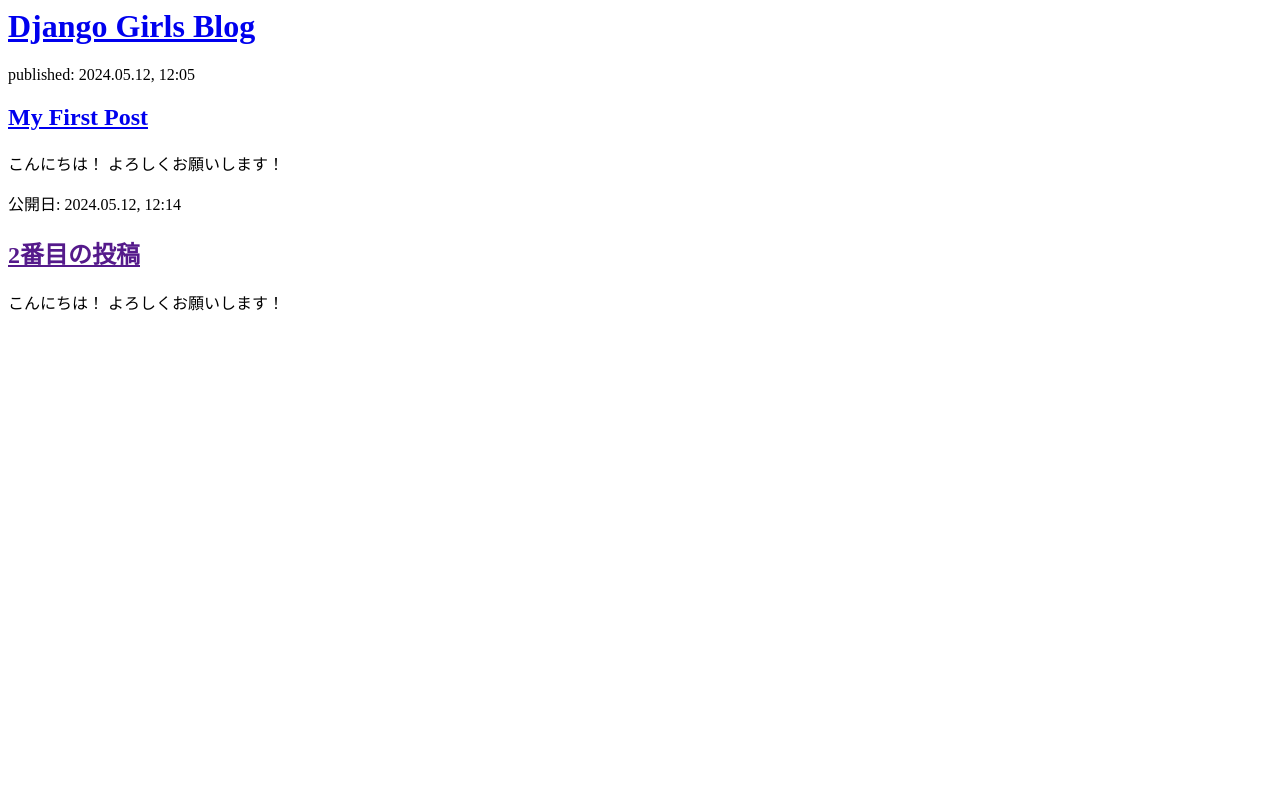
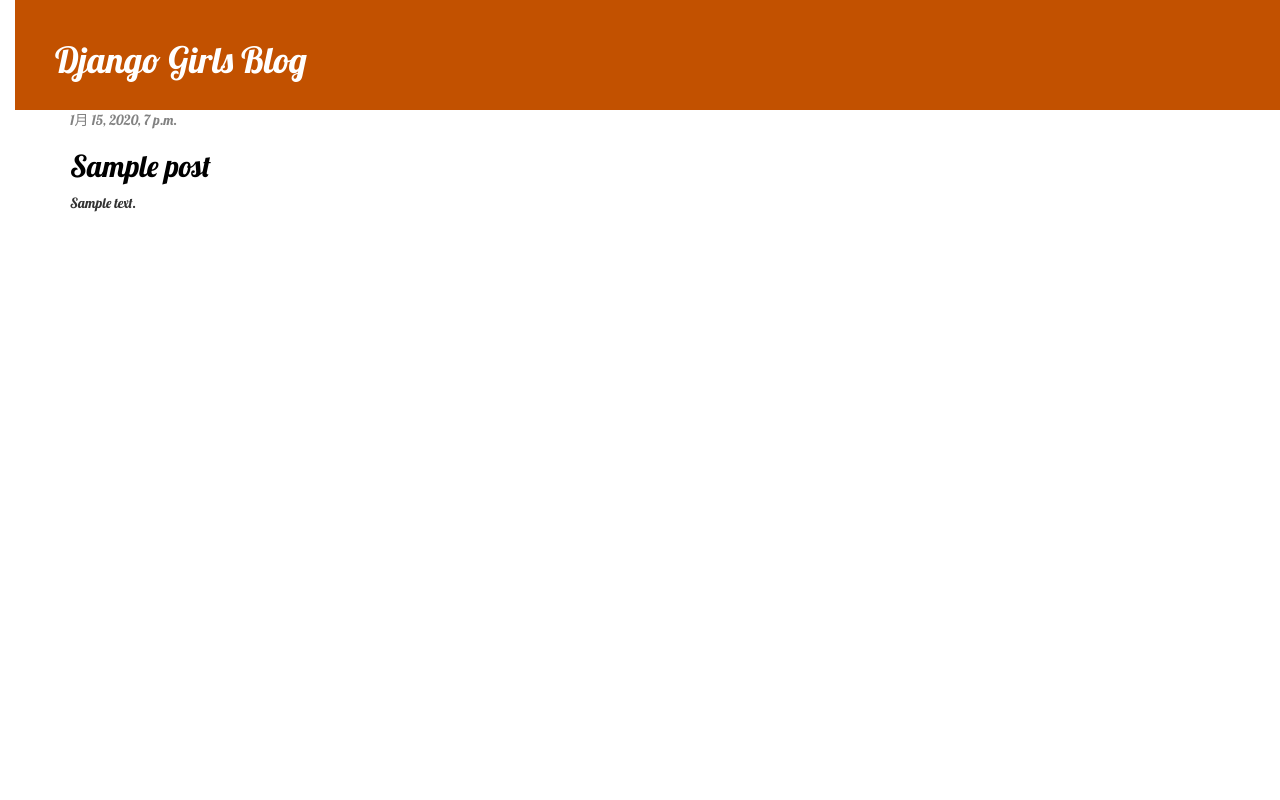
Before and after one commit to reika011329/my-first-blog, a Django app: page / in a window 1280 px wide. Run offline with Django 3.2, Linux system fonts and the light colour scheme; tables that the repository leaves empty hold one stand-in row (values such as "Sample post"); some libraries are stand-ins or nearby versions.

Commit message:
Added view and template for detailed blog post as well as CSS for the site

```diff
--- /dev/null
+++ b/blog/static/css/blog.css
@@ -0,0 +1,53 @@
+h1 a, h2 a {
+    color: #c25100;
+}
+
+body{
+    padding-left: 15px;
+    font-family: 'Lobster';
+}
+
+.page_header{
+    background-color: #C25100;
+    margin-top: 0;
+    padding: 20px 20px 20px 40px;
+}
+
+.page_header h1, .page_header h1 a, .page_header h1 a:visited, .page_header h1 a:active{
+    color:#ffffff;
+    font-size:36px;
+    text-decoration: none;
+}
+.content {
+    margin-left: 40px;
+}
+h1, h2, h3, h4 {
+    font-family: 'Lobster', cursive;
+}
+
+.date {
+    color: #828282;
+}
+
+.save {
+    float: right;
+}
+
+.post-form textarea, .post-form input {
+    width: 100%;
+}
+
+.top-menu, .top-menu:hover, .top-menu:visited {
+    color: #ffffff;
+    float: right;
+    font-size: 26pt;
+    margin-right: 20px;
+}
+
+.post {
+    margin-bottom: 70px;
+}
+
+.post h2 a, .post h2 a:visited {
+    color: #000000;
+}
--- /dev/null
+++ b/blog/templates/blog/base.html
@@ -0,0 +1,24 @@
+{% load static %}
+<html>
+    <head>
+        <title>Django Girls blog</title>
+        <link rel="stylesheet" href="//maxcdn.bootstrapcdn.com/bootstrap/3.2.0/css/bootstrap.min.css">
+        <link rel="stylesheet" href="//maxcdn.bootstrapcdn.com/bootstrap/3.2.0/css/bootstrap-theme.min.css">
+        <link href='//fonts.googleapis.com/css?family=Lobster&subset=latin,latin-ext' rel='stylesheet' type='text/css'>
+        <link rel="stylesheet" href="{% static 'css/blog.css' %}">
+    </head>
+    <body>
+        <div class="page_header">
+            <h1><a href="/">Django Girls Blog</a></h1>
+        </div>
+
+        <div class="content container">
+            <div class="row">
+                <div class="col-md-8">
+                {% block content %}
+                {% endblock %}
+                </div>
+            </div>
+        </div>
+    </body>
+</html>
--- a/blog/templates/blog/post_list.html
+++ b/blog/templates/blog/post_list.html
@@ -1,20 +1,13 @@
-<html>
-    <header>
-        <title>Django Girls blog</title>
-    </header>
-    <body>
-        <div>
-            <h1><a href ="/">Django Girls Blog</a></h1>
+{% extends 'blog/base.html' %}
+
+{% block content %}
+    {% for post in posts %}
+        <div class="post">
+            <div class="date">
+                {{ post.published_date }}
+            </div>
+            <h2><a href="{% url 'post_detail' pk=post.pk %}">{{ post.title }}</a></h2>
+            <p>{{ post.text|linebreaksbr }}</p>
         </div>
-        <div>
-            <p>published: 2024.05.12, 12:05</p>
-            <h2><a href=" ">My First Post</a></h2>
-            <p>こんにちは！ よろしくお願いします！ </p>
-        </div>
-        <div>
-            <p>公開日: 2024.05.12, 12:14</p>
-            <h2><a href="">2番目の投稿</a></h2>
-            <p> こんにちは！ よろしくお願いします！ </p>
-        </div>
-    </body>
-</html>
+    {% endfor %}
+{% endblock %}
--- a/blog/urls.py
+++ b/blog/urls.py
@@ -3,4 +3,5 @@ from . import views
 
 urlpatterns = [
     path('', views.post_list, name='post_list'),
+    path('post/<int:pk>/', views.post_detail, name='post_detail'),
 ]
--- a/blog/views.py
+++ b/blog/views.py
@@ -1,4 +1,12 @@
-from django.shortcuts import render
+from django.shortcuts import render, get_object_or_404
+from django.utils import timezone
+from .models import Post
+
 
 def post_list(request):
-    return render(request, 'blog/post_list.html', {})
+    posts = Post.objects.filter(published_date__lte=timezone.now()).order_by('published_date')
+    return render(request, 'blog/post_list.html', {'posts': posts})
+
+def post_detail(request, pk):
+    post = get_object_or_404(Post, pk=pk)
+    return render(request, 'blog/post_detail.html', {'post': post})
--- a/mysite/settings.py
+++ b/mysite/settings.py
@@ -11,6 +11,7 @@ https://docs.djangoproject.com/en/3.2/ref/settings/
 """
 
 from pathlib import Path
+import os
 
 # Build paths inside the project like this: BASE_DIR / 'subdir'.
 BASE_DIR = Path(__file__).resolve().parent.parent
@@ -55,7 +56,7 @@ ROOT_URLCONF = 'mysite.urls'
 TEMPLATES = [
     {
         'BACKEND': 'django.template.backends.django.DjangoTemplates',
-        'DIRS': [],
+        'DIRS': [os.path.join(BASE_DIR,'templates')],
         'APP_DIRS': True,
         'OPTIONS': {
             'context_processors': [
```
